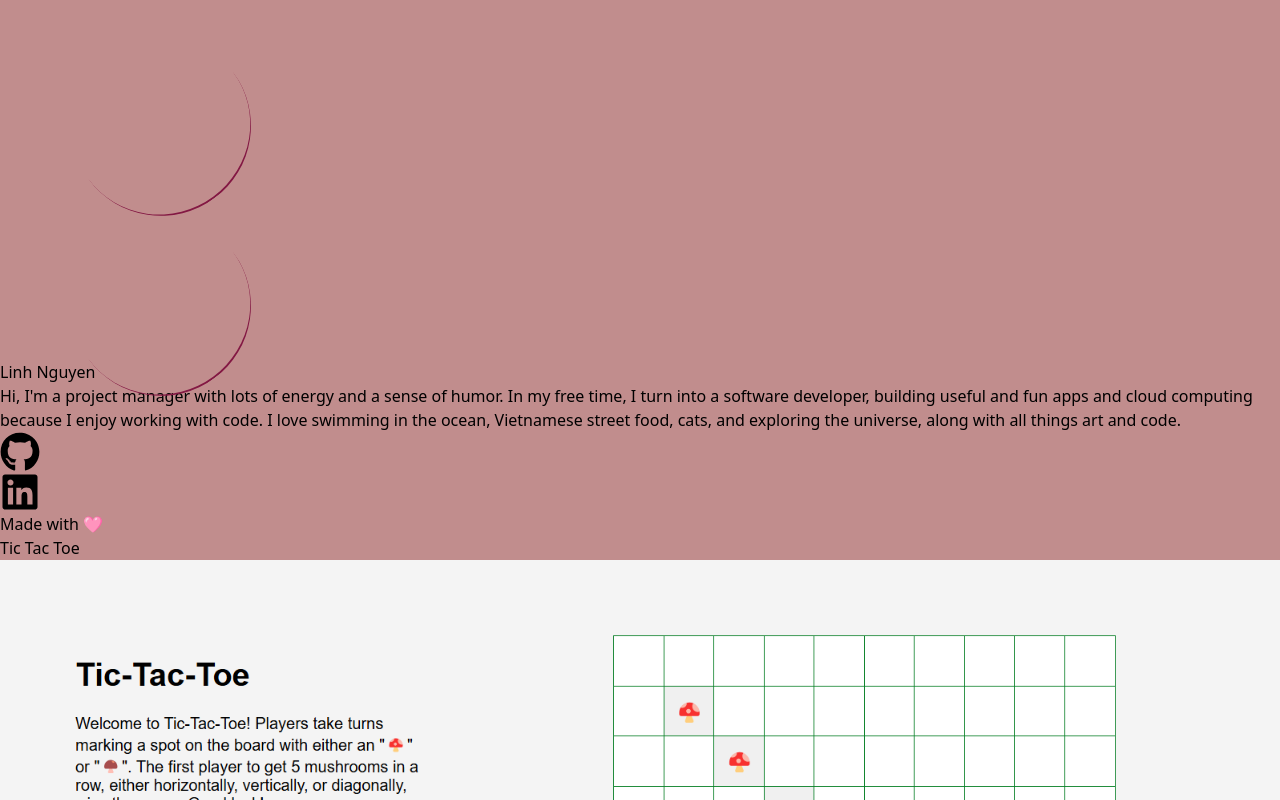
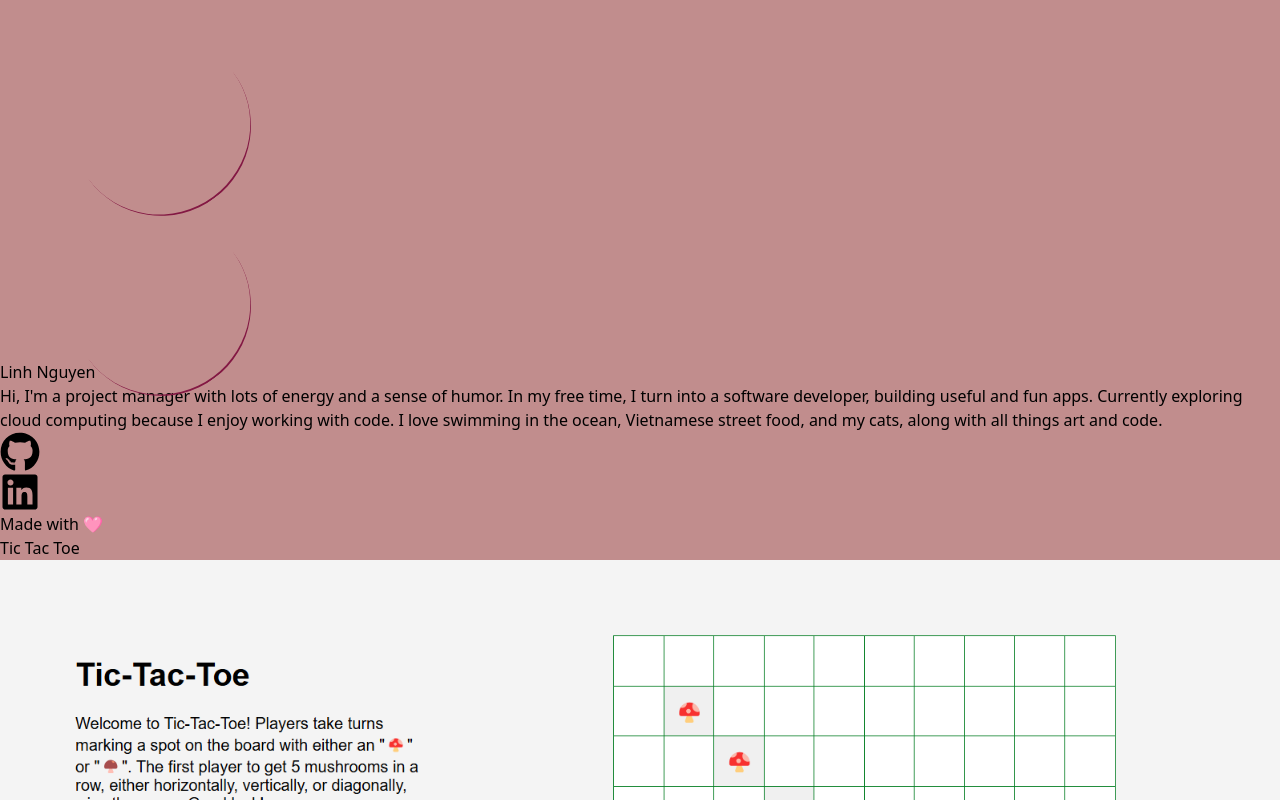
Before and after one commit to jakuzzibubbles/portfolio-white, a React (Vite) app: page / in a window 1280 px wide. Shown: the top 800 px of the page. Built offline with nearby package versions, Linux system fonts and the light colour scheme.

Commit message:
text changes

```diff
--- a/src/Hero.jsx
+++ b/src/Hero.jsx
@@ -13,9 +13,9 @@ const Hero = () => {
         <p className="text-lg mb-8">
           Hi, I&apos;m a project manager with lots of energy and a sense of
           humor. In my free time, I turn into a software developer, building
-          useful and fun apps and cloud computing because I enjoy working
-          with code. I love swimming in the ocean, Vietnamese street food, cats,
-          and exploring the universe, along with all things art and code.
+          useful and fun apps. Currently exploring cloud computing because
+          I enjoy working with code. I love swimming in the ocean, Vietnamese
+          street food, and my cats, along with all things art and code.
         </p>
       </div>
       <div className="flex space-x-6 mt-4 mb-6">
```
